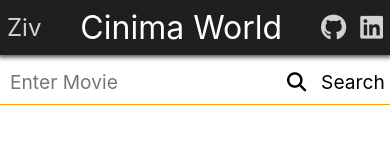
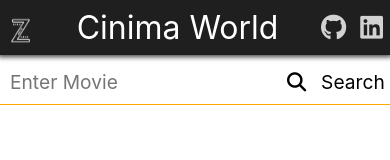
Before and after one commit to zivmorad/Movie-Search, a React (Create React App) app: page / in a window 390 px wide. Shown: the top 160 px of the page. Built offline with nearby package versions, Linux system fonts and the light colour scheme.

Commit message:
fix navbar

```diff
--- a/src/components/Navbar/Navbar.css
+++ b/src/components/Navbar/Navbar.css
@@ -13,14 +13,15 @@
     cursor: pointer;
     z-index: 10;
 }
-.nav-title,.logo{
+.nav-title{
     text-decoration: none;
     color: white;
     font-size: 40px;
 }
 
 .logo{
-    font-size: 30px;
+    cursor: pointer;
+    width: 40px;
 }
 
 .nav-icons-warp i,.logo{
@@ -32,12 +33,9 @@
     transition: 1s;
     opacity: 1;
 }
-@media(max-width: 420px){
+@media(max-width: 430px){
     .nav-title{
         font-size: xx-large;
-    }
-    .logo{
-        font-size: x-large;
     }
     .nav-icons-warp{
         font-size: small;
@@ -45,4 +43,8 @@
     .nav-icons-warp i,.logo{
         margin: 0 7px;
     }
+    .logo{
+       width: 27px;
+        margin-top: 5px;
+    }
 }
--- a/src/components/Navbar/Navbar.js
+++ b/src/components/Navbar/Navbar.js
@@ -1,10 +1,13 @@
 import React from 'react'
 import './Navbar.css'
 import { Link } from 'react-router-dom'
+import logo from './zivLogo.png'
 const Navbar=()=>{
     return(
         <div className='nav-container'>
-            <Link to='/' className='logo'>Ziv</Link>
+             <img className='logo'
+                src={logo}
+                alt='error'/>
             <Link to='/' className='nav-title'>Cinima World</Link>
             <div className='nav-icons-warp'>
                 <i className="fab fa-github fa-2x" onClick={()=>{window.open('https://github.com/zivmorad/movie-search')}}></i>
```
Also changed, not shown: src/components/Navbar/zivLogo.png (added).
